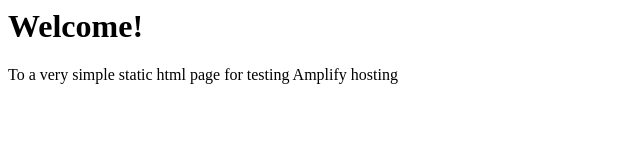
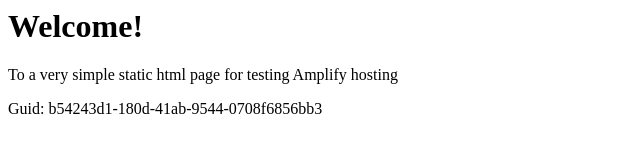
Before and after one commit to aws-aemilia-syd/Github-PR-Commit-Integration-Test-DoNotTouch-v1-prod-ap-southeast-2, a website: page src/index.html in a window 1280 px wide. Shown: the whole page, without its empty margins (0-640 px from the left). Drawn offline with Linux system fonts and the light colour scheme.

Commit message:
commit from integ tests

```diff
--- a/src/index.html
+++ b/src/index.html
@@ -1,3 +1,5 @@
+
+
 <html lang="en">
 
 <head>
@@ -10,6 +12,6 @@
 <body>
     <h1>Welcome!</h1>
     <p>To a very simple static html page for testing Amplify hosting</p>
-</body>
+    <p>Guid: b54243d1-180d-41ab-9544-0708f6856bb3</p></body>
 
 </html>
```
